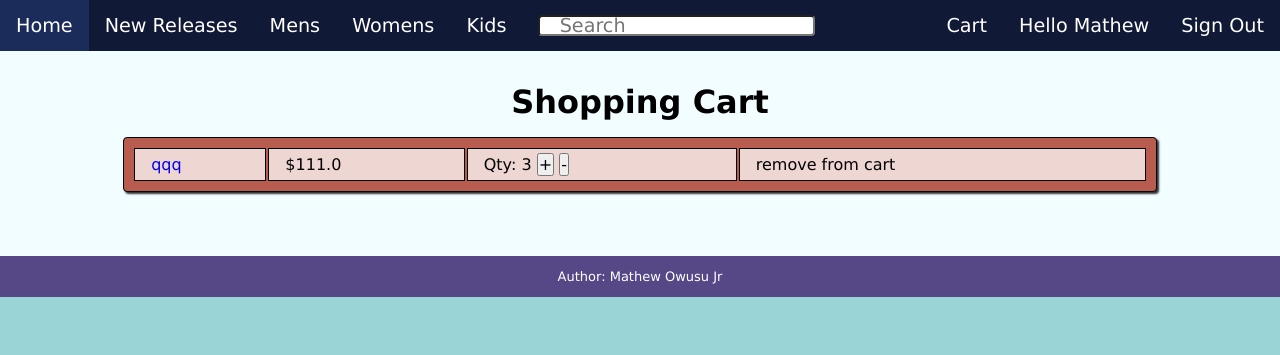
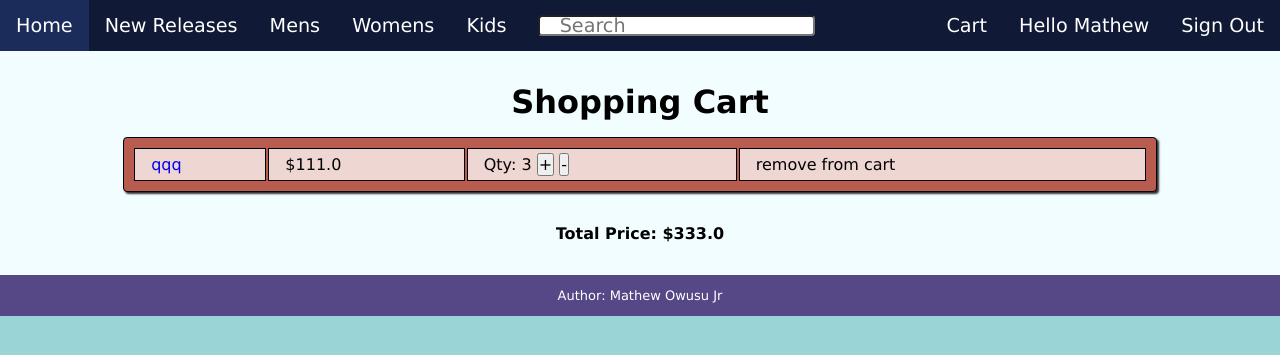
Before and after one commit to mkowusujr/sneakerhead-shoe-estore, a Flask app: page /cart in a window 1280 px wide. Shown: the top 355 px of the page. Run offline with Flask 2, Linux system fonts and the light colour scheme; a user stored in the database is signed in; data comes from the database, SQL or seed files in the repository; both versions use the stored data as it was after the commit.

Commit message:
displays total price of items in cart

```diff
--- a/website/static/http-methods.js
+++ b/website/static/http-methods.js
@@ -18,6 +18,11 @@ $(function sendSearchQuery(){
 });
 
 
+/**
+ *
+ * @param {*} requestUrl
+ * @param {*} requestType
+ */
 function modCartQty(requestUrl, requestType){
     $.ajax({
         url: requestUrl,
--- a/website/templates/cart.html
+++ b/website/templates/cart.html
@@ -30,4 +30,5 @@
             </tr>
         {% endfor %}
     </table>
+    <h3>Total Price: ${{ total_price }}</h3>
 {% endblock %}
--- a/website/templates/cust_catalog_product.html
+++ b/website/templates/cust_catalog_product.html
@@ -10,10 +10,12 @@
     <p>{{ shoe.price }}</p>
     <form id="add-to-cart-form" action="{{url_for('cust_cart_views.add_to_cart')}}" method="POST">
         <input type="hidden" name="shoe_id" value="{{shoe.id}}">
-        <select name="quantity" required>
+        <select id="selectQty" name="quantity" required>
             <option value="1">1</option>
             <option value="2">2</option>
             <option value="3">3</option>
+            <option value="4">4</option>
+            <option value="5">5</option>
         </select>
         <input type="submit" value="Add to Cart">
     </form>
--- a/website/views/cust_cart_views.py
+++ b/website/views/cust_cart_views.py
@@ -14,7 +14,11 @@ def login_to_access():
 @cust_cart_views.route('/cart', methods=['GET'])
 def display_cart_page():
     cart = current_user.cart.shoes
-    return render_template('cart.html', current_user=current_user, cart=cart)
+    total_price = 0
+    for shoe in cart:
+        total_price += (shoe.quantity * shoe.reserved_shoe.price)
+
+    return render_template('cart.html', current_user=current_user, cart=cart, total_price=total_price)
 
 
 @cust_cart_views.route('/cart', methods=['POST'])
```
Also changed, not shown: website/sneakerhead.db.
